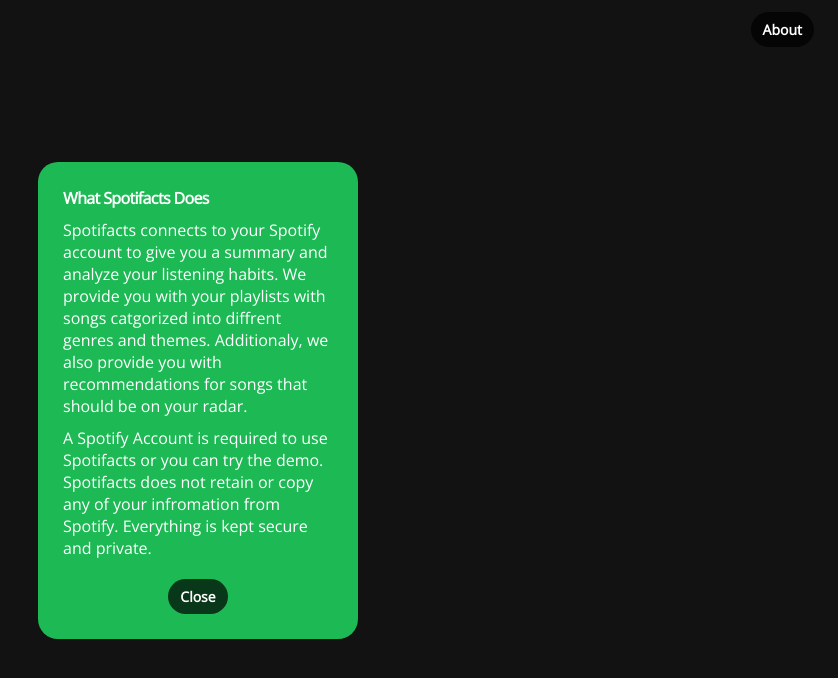
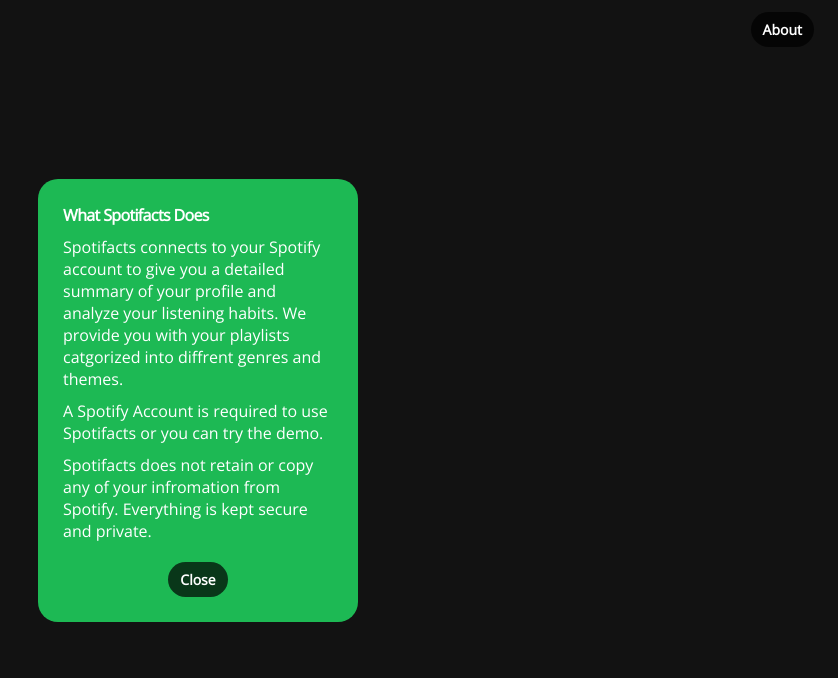
Before and after one commit to jatinAroraGit/spotifacts-app, a React (Create React App) app: page / in a window 1280 px wide. Both pictures are taken after a click on the button "What we do ?". Shown: the top 678 px of the page, without its empty margins (442-1280 px from the left). Built offline with nearby package versions, Linux system fonts and the light colour scheme.

Commit message:
RELEASE commit

```diff
--- a/src/pages/Login.js
+++ b/src/pages/Login.js
@@ -74,15 +74,6 @@
   margin:4px;
 `;
 
-const StyledDetailsDiv = styled.div`
- width: 340;
-
-            position: absolute;
-            background: #1db954;
-            border-radius: 20%;
-            padding: 25px;
-transition: width 1s, height 1s, background-color .5s, transform 1s;
-`
 
 const StyledCenteredDiv = styled.div`
 display: flex;
@@ -102,8 +93,6 @@
     process.env.NODE_ENV !== 'production'
       ? 'http://localhost:3100/login'
       : 'https://spotifacts-api.deta.dev/login';
-
-  console.log('Running On', process.env.NODE_ENV);
 
   return (
     <StyledLoginContainer>
@@ -137,15 +126,17 @@
           }}
         >
           <h4> What Spotifacts Does </h4>
-          <p>Spotifacts connects to your Spotify account to give you a summary
+          <p>Spotifacts connects to your Spotify account to give you a detailed summary of your profile
           and analyze your listening habits. We provide you with your
-          playlists with songs catgorized into diffrent genres and themes.
-          Additionaly, we also provide you with recommendations for songs that
-          should be on your radar.
+          playlists  catgorized into diffrent genres and themes.
+
           </p>
           <p>
             A Spotify  Account is required to
-            use Spotifacts or you can try the demo. Spotifacts does not retain or copy any of your infromation from Spotify.
+            use Spotifacts or you can try the demo.
+            </p>
+            <p>
+            Spotifacts does not retain or copy any of your infromation from Spotify.
             Everything is kept secure and private.{" "}
           </p>
           <StyledCenteredDiv>
```
